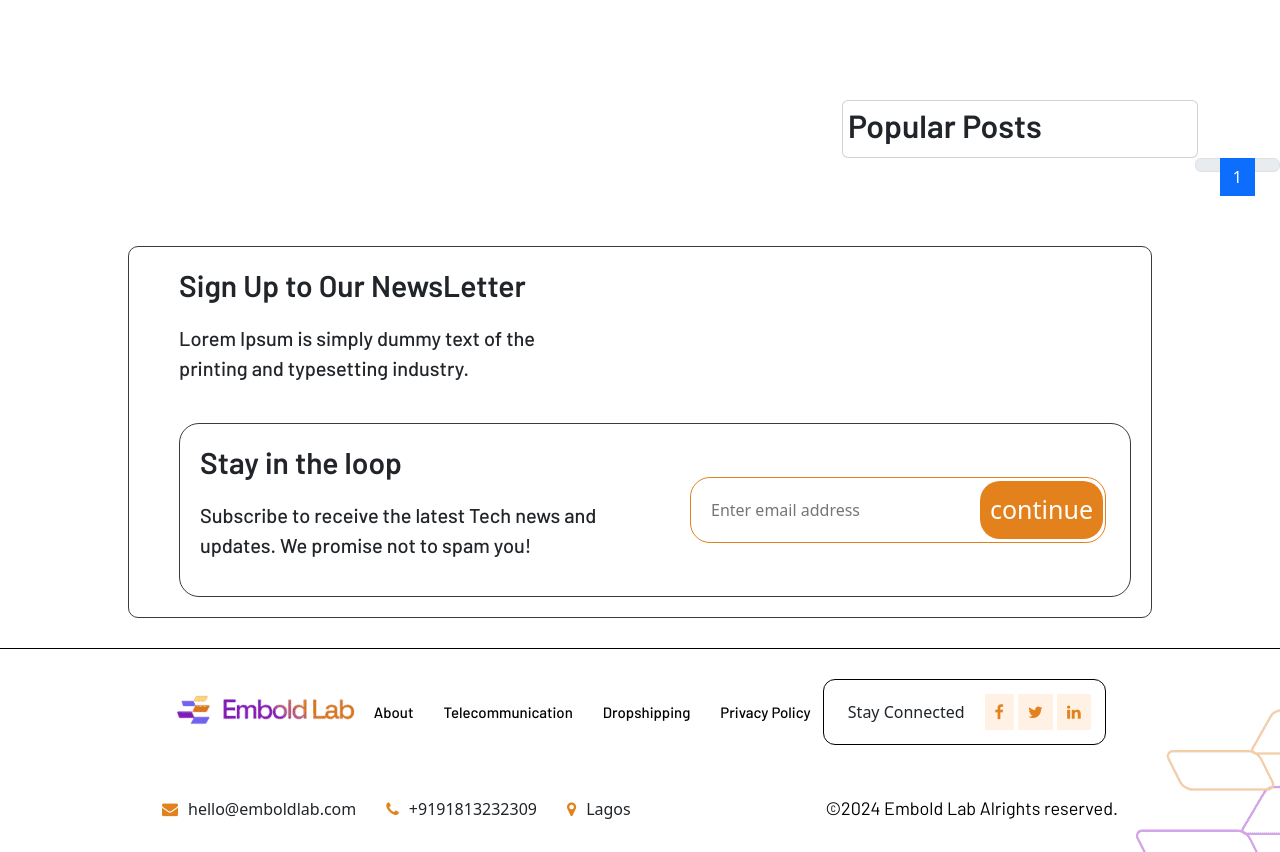
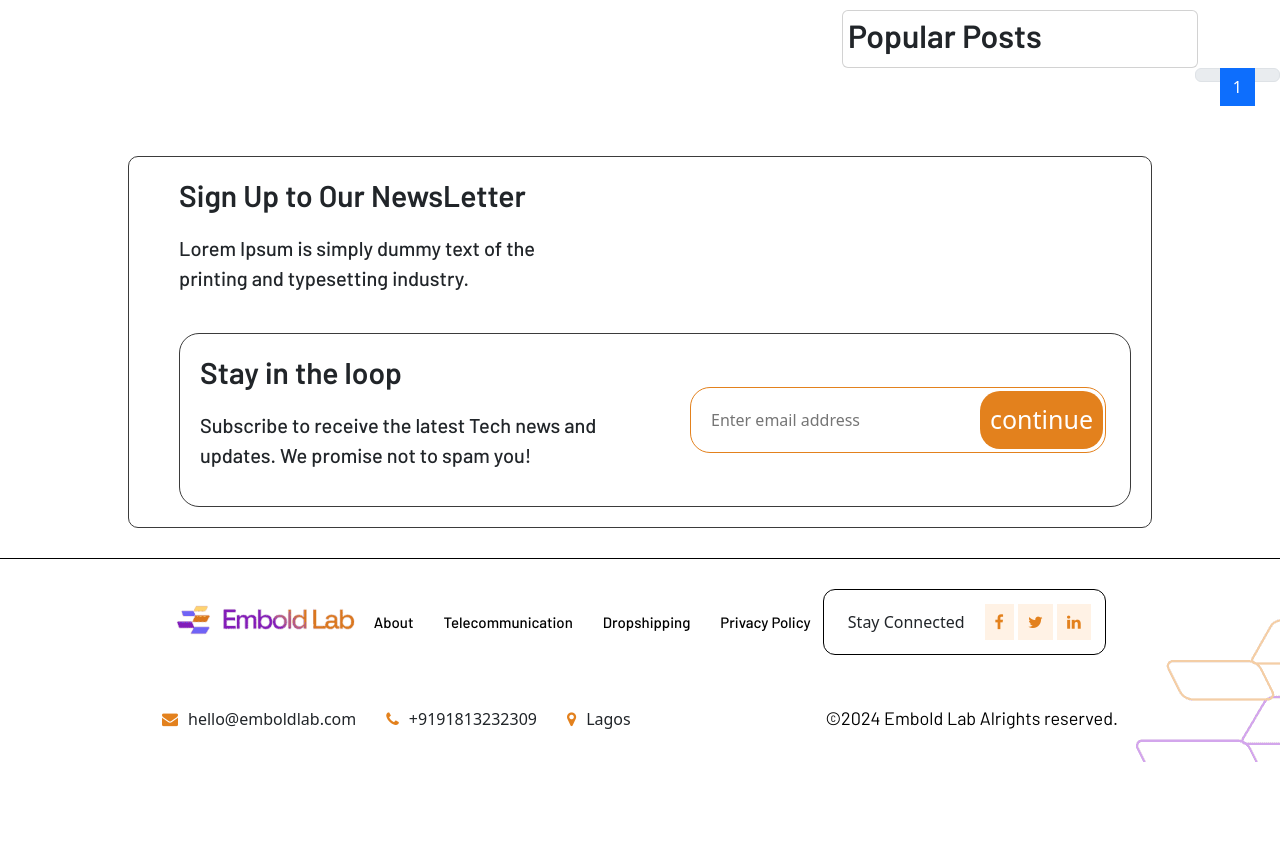
Before and after one commit to emboldlabtech/EmboldLab-Website, a Django app: page /blog/ in a window 1280 px wide. Shown: the part 66-918 px from the top of the page. After the commit the page ends 828 px from the top, so only its background shows below. Run offline with Django 4.2, Linux system fonts and the light colour scheme; data that the repository does not hold is empty.

Commit message:
Update blog_list.html
Reduced the margins of popular posts from 100px to 10px

```diff
--- a/control/templates/blog_list.html
+++ b/control/templates/blog_list.html
@@ -58,7 +58,7 @@
         <!-- End Main Blog Post Section -->
 
         <!-- Sidebar for Popular Posts -->
-        <div class="col-lg-4 col-md-12 right-box" style="margin-top: 100px;">
+        <div class="col-lg-4 col-md-12 right-box" style="margin-top: 10px;">
             <div class="card" style="padding: 5px;">
                 <div class="header">
                     <h2>Popular Posts</h2>
```
